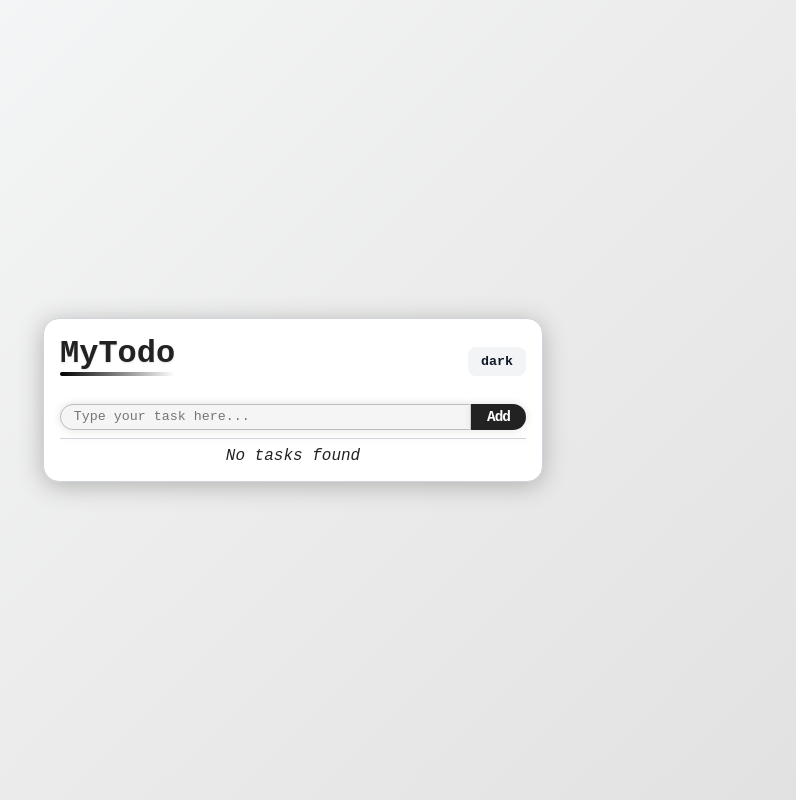
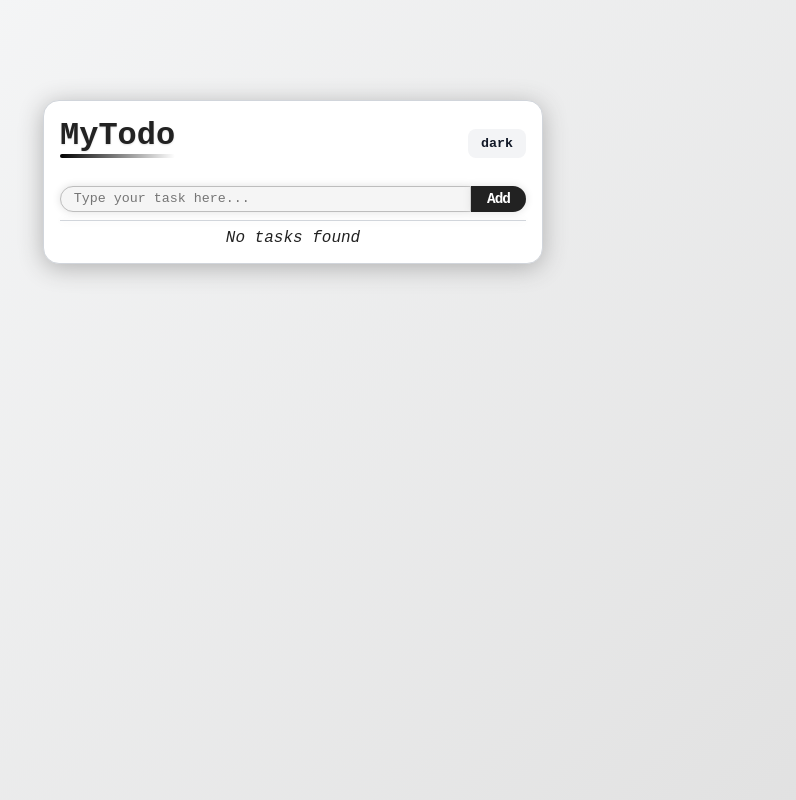
Before and after one commit to eren-the-coder/todo-react-app, a React (Vite) app: page / in a window 1280 px wide. Shown: the whole page, without its empty margins (347-1143 px from the left). Built offline with nearby package versions, Linux system fonts and the light colour scheme.

Commit message:
place container 100px from the top of the page

```diff
--- a/src/App.css
+++ b/src/App.css
@@ -8,7 +8,6 @@
 body {
   display: flex;
   justify-content: center;
-  align-items: center;
   min-height: 100vh;
   background: linear-gradient(135deg, #f8f9fa 0%, #e0e0e0 100%);
 }
@@ -20,6 +19,7 @@ body {
   padding: 1rem;
   min-width: 500px;
   background: #fff;
+  margin-top: 100px;
 }
 
 h1 {
```
